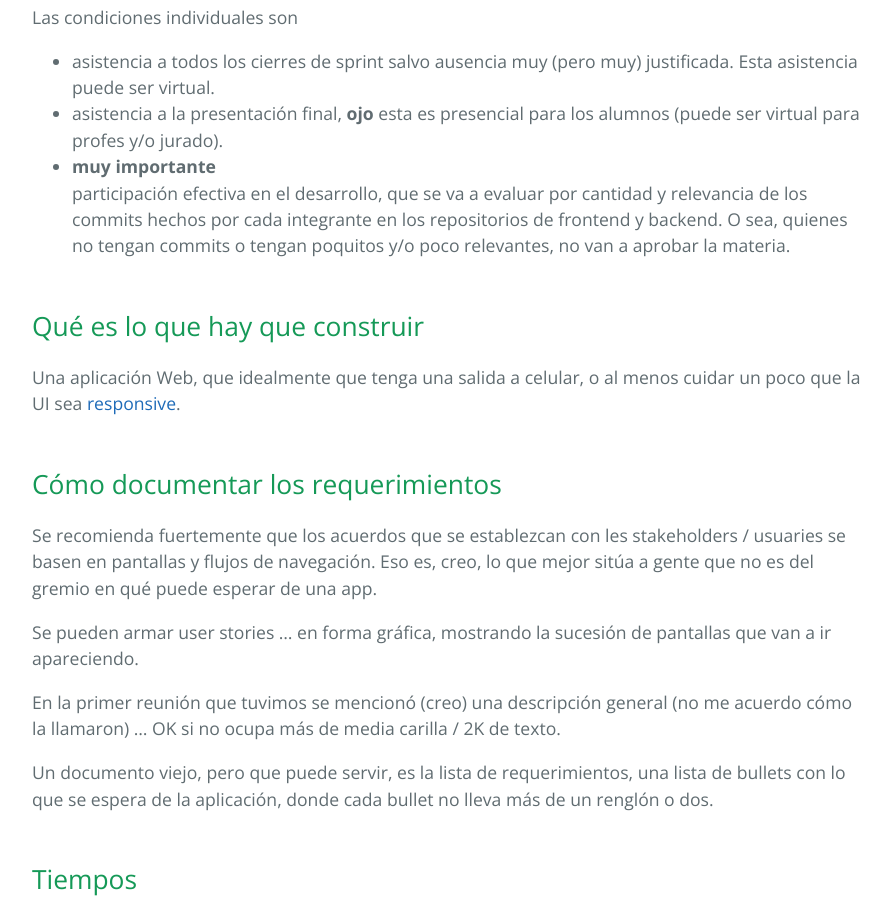
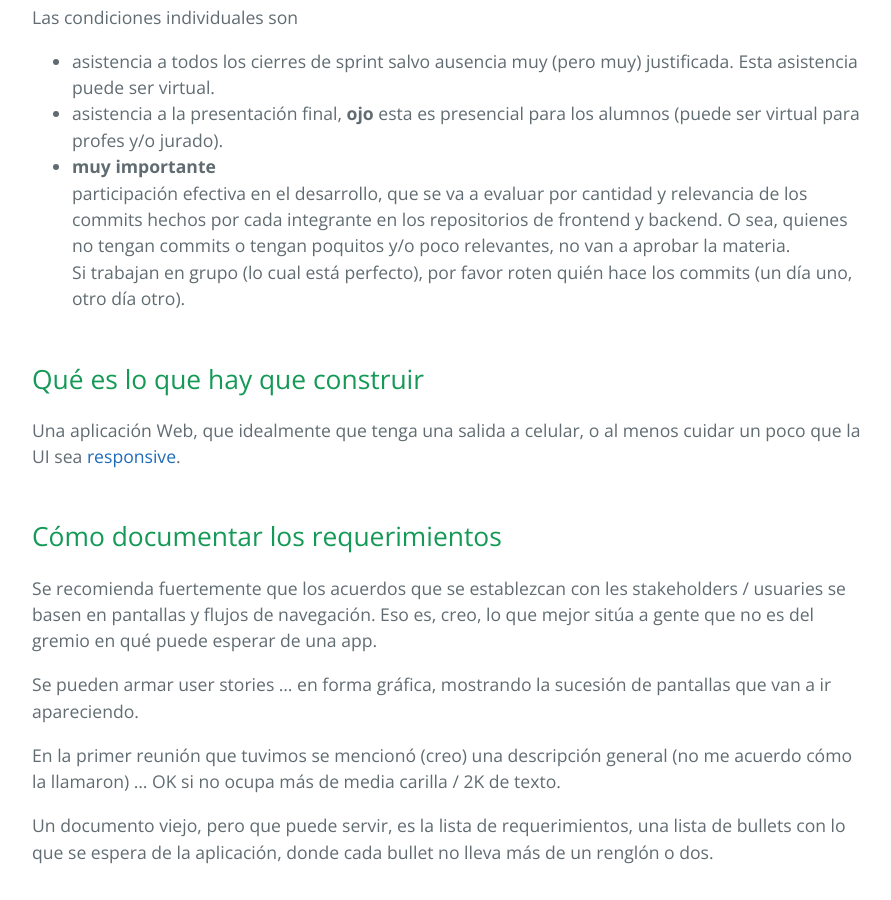
Before and after one commit to unahur-desapp/unahur-desapp-site, a Jekyll site: the page built from pautas-para-la-cursada.md, in a window 1280 px wide and 900 px high, scrolled down 885 px. Shown: the whole window, without its empty margins (192-1083 px from the left). Built offline with Jekyll 4.4.1, drawn with Linux system fonts in a browser that asks for light colours; our own code applies the rules of GitHub Pages for plain Markdown files.

Commit message:
pequenio ajuste en el texto de condiciones para aprobar

```diff
--- a/pautas-para-la-cursada.md
+++ b/pautas-para-la-cursada.md
@@ -20,7 +20,7 @@ Las condiciones grupales son
 Las condiciones individuales son
 - asistencia a todos los cierres de sprint salvo ausencia muy (pero muy) justificada. Esta asistencia puede ser virtual.
 - asistencia a la presentación final, **ojo** esta es presencial para los alumnos (puede ser virtual para profes y/o jurado).
-- **muy importante** <br> participación efectiva en el desarrollo, que se va a evaluar por cantidad y relevancia de los commits hechos por cada integrante en los repositorios de frontend y backend. O sea, quienes no tengan commits o tengan poquitos y/o poco relevantes, no van a aprobar la materia.
+- **muy importante** <br> participación efectiva en el desarrollo, que se va a evaluar por cantidad y relevancia de los commits hechos por cada integrante en los repositorios de frontend y backend. O sea, quienes no tengan commits o tengan poquitos y/o poco relevantes, no van a aprobar la materia. <br/> Si trabajan en grupo (lo cual está perfecto), por favor roten quién hace los commits (un día uno, otro día otro).
 
 
 
```
